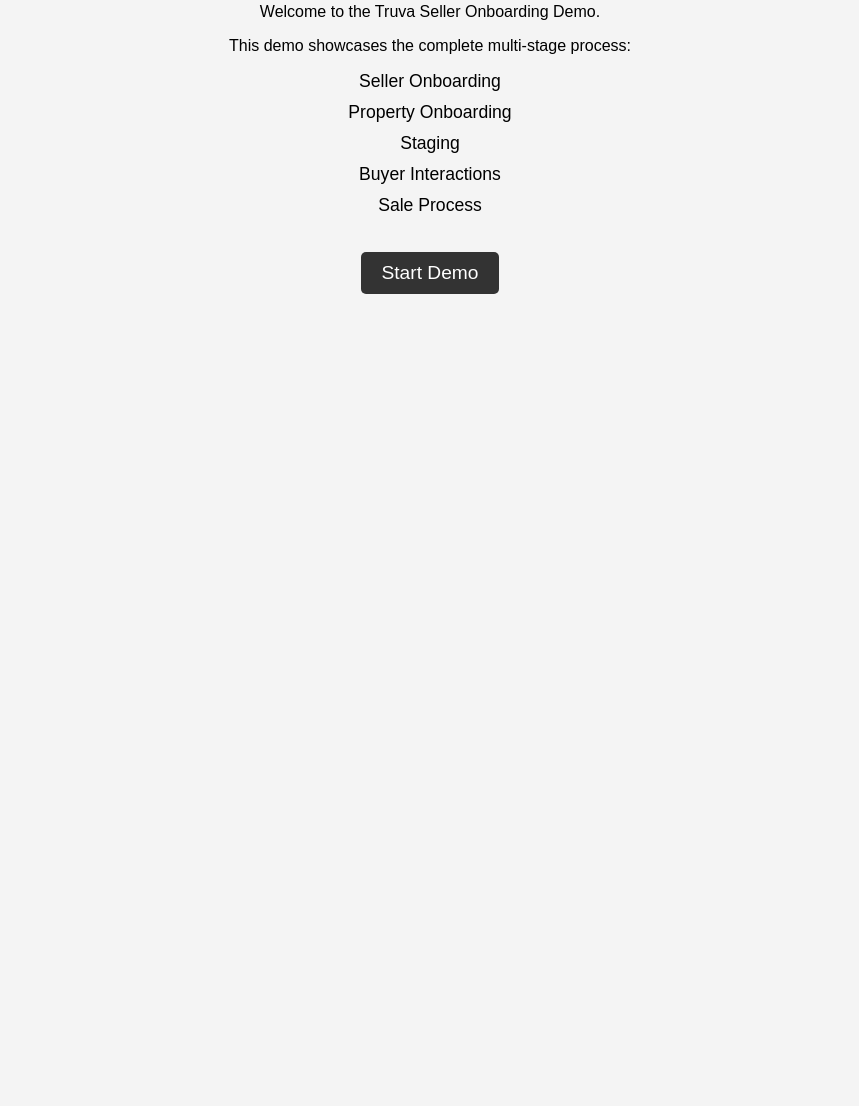
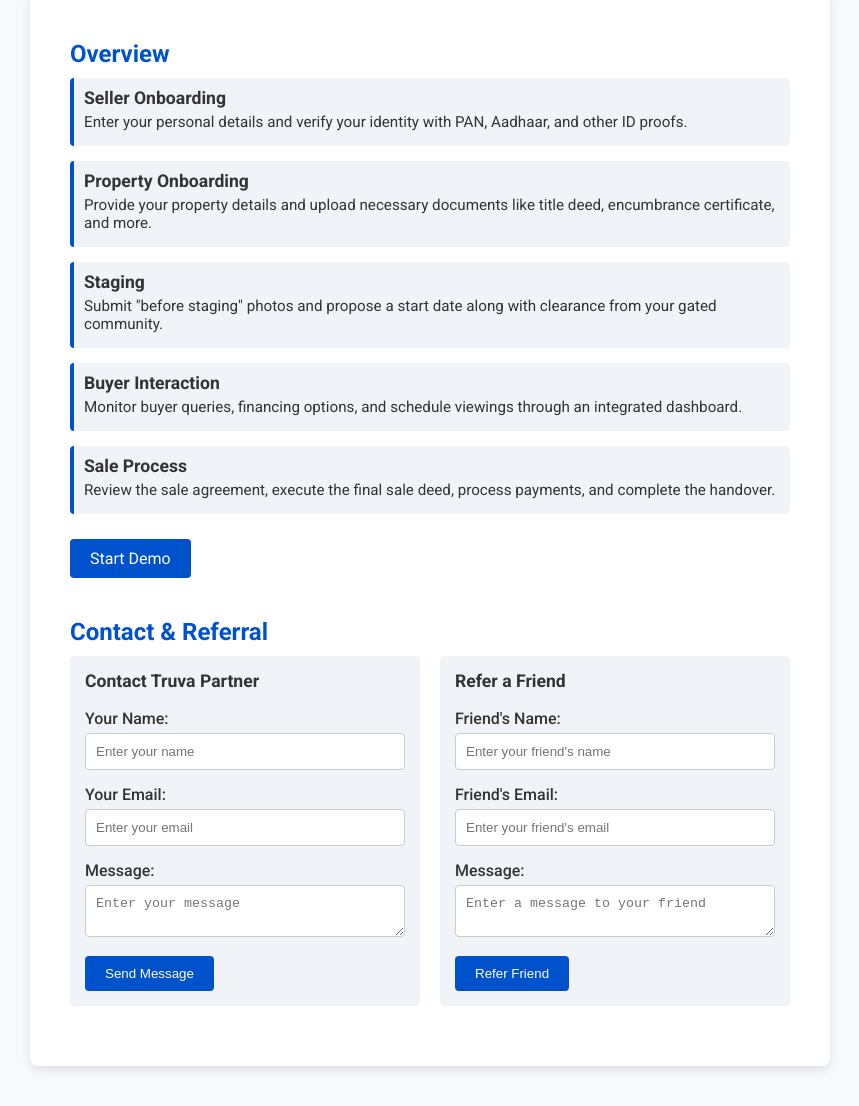
Before and after one commit to YogiD217/truva_seller_demo, a plain HTML site: page index.html in a window 1280 px wide. Shown: the part 124-1230 px from the top of the page, without its empty margins (210-1069 px from the left). Before the commit the page ends 800 px from the top, so only its background shows below. Drawn offline with Linux system fonts and the light colour scheme.

Commit message:
Update index.html

```diff
--- a/index.html
+++ b/index.html
@@ -3,48 +3,121 @@
 <head>
   <meta charset="UTF-8">
   <title>Truva Seller Onboarding Demo</title>
+  <link href="https://fonts.googleapis.com/css2?family=Roboto:wght@400;500;700&display=swap" rel="stylesheet">
   <style>
-    /* Basic styling for landing page */
+    * { box-sizing: border-box; }
     body {
-      font-family: Arial, sans-serif;
-      background-color: #f4f4f4;
+      font-family: 'Roboto', sans-serif;
+      background: #f7f9fc;
       margin: 0;
       padding: 0;
-    }
-    .container {
-      width: 80%;
-      margin: 50px auto;
-      text-align: center;
+      color: #333;
     }
     header {
-      background: #333;
+      background: #0052cc;
       color: #fff;
-      padding: 20px 0;
-      margin-bottom: 20px;
+      padding: 20px;
+      text-align: center;
     }
     header h1 {
       margin: 0;
+      font-size: 1.8em;
+      font-weight: 500;
+    }
+    .container {
+      max-width: 800px;
+      margin: 40px auto;
+      background: #fff;
+      padding: 30px 40px;
+      border-radius: 8px;
+      box-shadow: 0 4px 10px rgba(0,0,0,0.1);
+    }
+    .section {
+      margin-bottom: 30px;
+    }
+    .section h2 {
+      color: #0052cc;
+      margin-bottom: 10px;
+    }
+    .segment {
+      margin-bottom: 15px;
+      padding: 10px;
+      border-left: 4px solid #0052cc;
+      background: #f0f4f8;
+      border-radius: 4px;
+    }
+    .segment h3 {
+      margin: 0 0 5px;
+      font-size: 1.1em;
+    }
+    .segment p {
+      margin: 5px 0;
+      font-size: 0.95em;
     }
     .btn {
       display: inline-block;
-      margin: 20px auto;
       padding: 10px 20px;
-      background: #333;
+      background: #0052cc;
       color: #fff;
+      border-radius: 4px;
       text-decoration: none;
-      border-radius: 5px;
-      font-size: 1.2em;
+      margin: 10px 0;
+      transition: background 0.3s ease;
     }
     .btn:hover {
-      background: #555;
+      background: #003d99;
     }
-    ul {
-      list-style: none;
-      padding: 0;
+    .contact-referral {
+      display: flex;
+      justify-content: space-between;
+      flex-wrap: wrap;
+      gap: 20px;
     }
-    li {
-      margin: 10px 0;
+    .contact, .referral {
+      flex: 1;
+      min-width: 300px;
+      background: #f0f4f8;
+      padding: 15px;
+      border-radius: 4px;
+    }
+    .contact h3, .referral h3 {
+      margin-top: 0;
       font-size: 1.1em;
+    }
+    .form-group {
+      margin-bottom: 15px;
+    }
+    .form-group label {
+      display: block;
+      margin-bottom: 5px;
+      font-weight: 500;
+    }
+    .form-group input, .form-group textarea {
+      width: 100%;
+      padding: 10px;
+      border: 1px solid #ccc;
+      border-radius: 4px;
+    }
+    input[type="submit"] {
+      padding: 10px 20px;
+      background: #0052cc;
+      border: none;
+      color: #fff;
+      border-radius: 4px;
+      cursor: pointer;
+      transition: background 0.3s ease;
+    }
+    input[type="submit"]:hover {
+      background: #003d99;
+    }
+    @media (max-width: 800px) {
+      .container {
+        margin: 20px;
+        padding: 20px;
+      }
+      .contact-referral {
+        flex-direction: column;
+      }
     }
   </style>
 </head>
@@ -53,16 +126,90 @@
     <h1>Truva Seller Onboarding Demo</h1>
   </header>
   <div class="container">
-    <p>Welcome to the Truva Seller Onboarding Demo.</p>
-    <p>This demo showcases the complete multi-stage process:</p>
-    <ul>
-      <li>Seller Onboarding</li>
-      <li>Property Onboarding</li>
-      <li>Staging</li>
-      <li>Buyer Interactions</li>
-      <li>Sale Process</li>
-    </ul>
-    <a href="seller-onboarding.html" class="btn">Start Demo</a>
+    <!-- Overview Section -->
+    <div class="section" id="overview">
+      <h2>Overview</h2>
+      <div class="segment">
+        <h3>Seller Onboarding</h3>
+        <p>Enter your personal details and verify your identity with PAN, Aadhaar, and other ID proofs.</p>
+      </div>
+      <div class="segment">
+        <h3>Property Onboarding</h3>
+        <p>Provide your property details and upload necessary documents like title deed, encumbrance certificate, and more.</p>
+      </div>
+      <div class="segment">
+        <h3>Staging</h3>
+        <p>Submit "before staging" photos and propose a start date along with clearance from your gated community.</p>
+      </div>
+      <div class="segment">
+        <h3>Buyer Interaction</h3>
+        <p>Monitor buyer queries, financing options, and schedule viewings through an integrated dashboard.</p>
+      </div>
+      <div class="segment">
+        <h3>Sale Process</h3>
+        <p>Review the sale agreement, execute the final sale deed, process payments, and complete the handover.</p>
+      </div>
+      <a href="seller-onboarding.html" class="btn">Start Demo</a>
+    </div>
+
+    <!-- Contact & Referral Section -->
+    <div class="section" id="contactReferral">
+      <h2>Contact & Referral</h2>
+      <div class="contact-referral">
+        <!-- Contact Truva Partner -->
+        <div class="contact">
+          <h3>Contact Truva Partner</h3>
+          <form id="contactForm">
+            <div class="form-group">
+              <label for="contactName">Your Name:</label>
+              <input type="text" id="contactName" name="contactName" placeholder="Enter your name" required>
+            </div>
+            <div class="form-group">
+              <label for="contactEmail">Your Email:</label>
+              <input type="email" id="contactEmail" name="contactEmail" placeholder="Enter your email" required>
+            </div>
+            <div class="form-group">
+              <label for="contactMessage">Message:</label>
+              <textarea id="contactMessage" name="contactMessage" placeholder="Enter your message" required></textarea>
+            </div>
+            <input type="submit" value="Send Message">
+          </form>
+        </div>
+        <!-- Refer a Friend -->
+        <div class="referral">
+          <h3>Refer a Friend</h3>
+          <form id="referralForm">
+            <div class="form-group">
+              <label for="friendName">Friend's Name:</label>
+              <input type="text" id="friendName" name="friendName" placeholder="Enter your friend's name" required>
+            </div>
+            <div class="form-group">
+              <label for="friendEmail">Friend's Email:</label>
+              <input type="email" id="friendEmail" name="friendEmail" placeholder="Enter your friend's email" required>
+            </div>
+            <div class="form-group">
+              <label for="referralMessage">Message:</label>
+              <textarea id="referralMessage" name="referralMessage" placeholder="Enter a message to your friend" required></textarea>
+            </div>
+            <input type="submit" value="Refer Friend">
+          </form>
+        </div>
+      </div>
+    </div>
   </div>
+
+  <script>
+    document.getElementById('contactForm').addEventListener('submit', function(e) {
+      e.preventDefault();
+      alert('Your message has been sent to the Truva Partner.');
+      this.reset();
+    });
+
+    document.getElementById('referralForm').addEventListener('submit', function(e) {
+      e.preventDefault();
+      alert('Thank you for referring a friend!');
+      this.reset();
+    });
+  </script>
 </body>
 </html>
```
